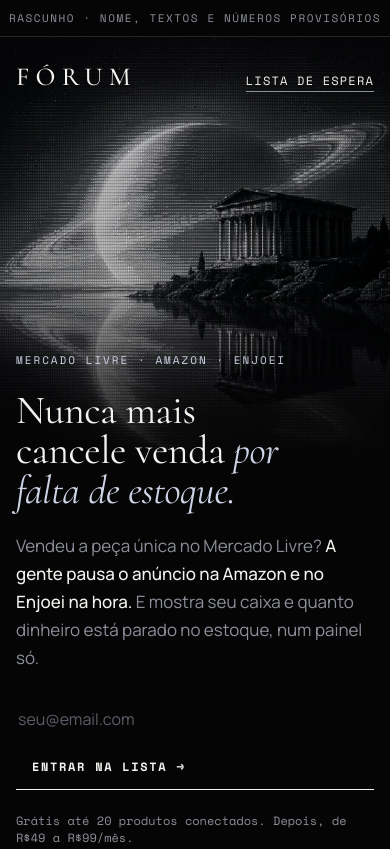
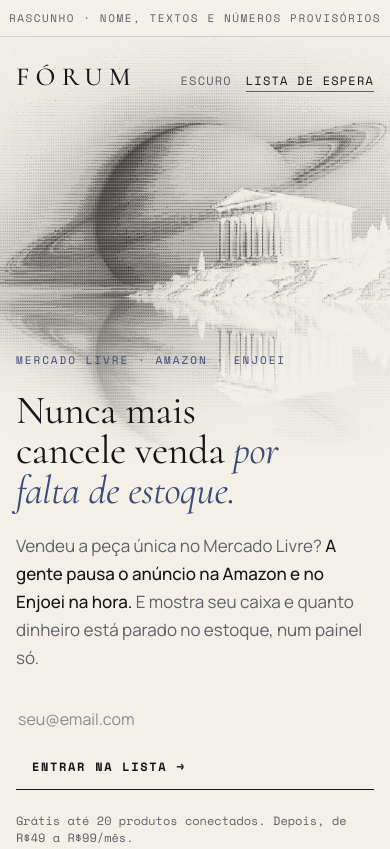
Before and after one commit to theomeme/a3-kickoff-landpage, a plain HTML site: page index.html in a window 390 px wide. Shown: the top 849 px of the page. Drawn offline with nearby package versions, Linux system fonts and the light colour scheme.

Commit message:
Adiciona tema claro à landing, com botão para trocar
O tema segue o sistema do visitante; o botão no topo troca e a escolha
fica salva no navegador. No claro, o templo em ASCII aparece invertido
sobre papel.

Co-Authored-By: Claude Opus 5.5 <noreply@anthropic.com>
Claude-Session: https://claude.ai/code/session_01XjUhhDYn3fjYVm8WCsBpV3

```diff
--- a/index.html
+++ b/index.html
@@ -5,11 +5,13 @@
 <meta name="viewport" content="width=device-width, initial-scale=1, viewport-fit=cover">
 <title>Fórum · Lista de espera</title>
 <meta name="description" content="Venda no Mercado Livre, Amazon e Enjoei sem cancelar venda por falta de estoque.">
+<script>try{var t=localStorage.getItem('tema');if(t==='light'||t==='dark')document.documentElement.dataset.theme=t}catch(e){}</script>
 <link rel="preconnect" href="https://fonts.googleapis.com">
 <link rel="preconnect" href="https://fonts.gstatic.com" crossorigin>
 <link rel="stylesheet" href="https://fonts.googleapis.com/css2?family=Cormorant:ital,wght@0,400;0,500;1,400&family=Space+Mono:wght@400;700&family=Manrope:wght@400;500;600&display=swap">
 <style>
-/* Layout: noite. O templo e a lua em ASCII ocupam a direita; o texto mora no vazio escuro à esquerda. Seções silenciosas, números grandes em serifa. Visual único (preto). */
+/* Layout: noite. O templo e a lua em ASCII ocupam a direita; o texto mora no vazio à esquerda. Seções silenciosas, números grandes em serifa.
+   Dois temas: escuro (padrão) e claro (papel, com o templo invertido em tinta). Segue o sistema; o botão no topo troca e lembra a escolha. */
 :root{
   --night:#050506;    /* fundo */
   --deep:#0e0f12;     /* superfície */
@@ -17,22 +19,41 @@
   --moon:#f2f2ee;     /* texto principal, luz da lua */
   --haze:#8d9099;     /* secundário */
   --glow:#cfd3e6;     /* destaque frio */
+  --dim:var(--dim);      /* terciário: placeholder, notas */
+  --bg-rgb:5 5 6;     /* fundo em RGB, para os degradês sobre a imagem */
+  --img-filter:none;
+  --img-blend:normal;
   --display:"Cormorant","Cormorant Garamond",Georgia,serif;
   --body:"Manrope",system-ui,sans-serif;
   --mono:"Space Mono",ui-monospace,Menlo,monospace;
   color-scheme:dark;
+}
+/* Tema claro: papel e tinta */
+:root[data-theme="light"]{
+  --night:#f3f0e8;--deep:#ebe7dd;--line:#d6d1c5;--moon:#16161a;--haze:#5f6169;--glow:#3d4a7a;--dim:#8a8c93;
+  --bg-rgb:243 240 232;--img-filter:invert(1) grayscale(1);--img-blend:multiply;color-scheme:light;
+}
+@media (prefers-color-scheme:light){
+  :root:not([data-theme="dark"]){
+    --night:#f3f0e8;--deep:#ebe7dd;--line:#d6d1c5;--moon:#16161a;--haze:#5f6169;--glow:#3d4a7a;--dim:#8a8c93;
+    --bg-rgb:243 240 232;--img-filter:invert(1) grayscale(1);--img-blend:multiply;color-scheme:light;
+  }
 }
 *{box-sizing:border-box}
 body{margin:0;background:var(--night);color:var(--moon);font:400 16px/1.65 var(--body)}
 .wrap{max-width:1160px;margin:0 auto;padding-left:max(16px,env(safe-area-inset-left,0px));padding-right:max(16px,env(safe-area-inset-right,0px))}
 .draft{font:400 11px var(--mono);letter-spacing:.14em;text-transform:uppercase;color:var(--haze);text-align:center;padding-block:10px;border-bottom:1px solid var(--line)}
 
-.hero{position:relative;background:var(--night) url(assets/templo.jpg) right center/cover no-repeat;min-height:680px;display:flex}
-.hero::before{content:"";position:absolute;inset:0;background:linear-gradient(90deg,rgba(5,5,6,.85) 0,rgba(5,5,6,.4) 40%,rgba(5,5,6,0) 60%),linear-gradient(0deg,var(--night) 0,rgba(5,5,6,0) 22%)}
-.hero .wrap{position:relative;width:100%;display:flex;flex-direction:column;padding-block:24px 72px}
+.hero{position:relative;background:var(--night);min-height:680px;display:flex}
+.sky{position:absolute;inset:0;background:url(assets/templo.jpg) right center/cover no-repeat;filter:var(--img-filter);mix-blend-mode:var(--img-blend)}
+.hero::before{content:"";position:absolute;inset:0;z-index:1;background:linear-gradient(90deg,rgb(var(--bg-rgb) / .85) 0,rgb(var(--bg-rgb) / .4) 40%,rgb(var(--bg-rgb) / 0) 60%),linear-gradient(0deg,var(--night) 0,rgb(var(--bg-rgb) / 0) 22%)}
+.hero .wrap{position:relative;z-index:2;width:100%;display:flex;flex-direction:column;padding-block:24px 72px}
 nav{display:flex;justify-content:space-between;align-items:baseline;gap:12px}
 .logo{font:500 26px var(--display);letter-spacing:.24em}
 .logo small{font:400 10px var(--mono);letter-spacing:.1em;color:var(--haze);margin-left:10px;text-transform:uppercase}
+nav .acts{display:flex;align-items:baseline;gap:20px;white-space:nowrap}
+.tema{padding:0 0 2px;font:400 12px var(--mono);letter-spacing:.1em;text-transform:uppercase;color:var(--haze);border-bottom:1px solid transparent}
+.tema:hover{color:var(--moon)}
 nav a{font:400 12px var(--mono);letter-spacing:.1em;text-transform:uppercase;color:var(--moon);text-decoration:none;border-bottom:1px solid var(--haze);padding-bottom:2px}
 .hero-copy{margin-top:auto;max-width:520px;display:flex;flex-direction:column;gap:22px}
 .eyebrow{font:400 11px var(--mono);letter-spacing:.18em;text-transform:uppercase;color:var(--glow)}
@@ -42,7 +63,7 @@ h1 em{font-style:italic;color:var(--glow)}
 .lede strong{color:var(--moon);font-weight:500}
 form{display:flex;flex-wrap:wrap;gap:0;max-width:480px;border-bottom:1px solid var(--moon)}
 input[type=email]{flex:1 1 220px;min-width:0;background:transparent;border:0;color:var(--moon);font:400 16px var(--body);padding:14px 2px}
-input[type=email]::placeholder{color:#5c5f67}
+input[type=email]::placeholder{color:var(--dim)}
 input[type=email]:focus{outline:none}
 form:focus-within{border-bottom-color:var(--glow)}
 button{background:transparent;color:var(--moon);border:0;font:700 12px var(--mono);letter-spacing:.14em;text-transform:uppercase;padding:14px 0 14px 16px;cursor:pointer}
@@ -68,7 +89,7 @@ h2{font:400 clamp(30px,4vw,48px)/1.08 var(--display);margin:0 0 16px;text-wrap:b
 .log{margin:0;font:400 12.5px/2 var(--mono);color:var(--haze);overflow-x:auto;border-left:1px solid var(--line);padding-left:20px}
 .log b{font-weight:400;color:var(--moon)}
 .log .z{color:var(--glow)}
-.tiny{font:400 11px var(--mono);color:#5c5f67;letter-spacing:.06em;margin-top:12px}
+.tiny{font:400 11px var(--mono);color:var(--dim);letter-spacing:.06em;margin-top:12px}
 
 .big{display:grid;grid-template-columns:repeat(3,1fr);gap:0;border-top:1px solid var(--line)}
 .big > div{padding:28px 24px 0 0;min-width:0}
@@ -90,12 +111,14 @@ h2{font:400 clamp(30px,4vw,48px)/1.08 var(--display);margin:0 0 16px;text-wrap:b
 .final .inner{display:flex;flex-direction:column;align-items:center;gap:22px}
 .final h2{max-width:none}
 .final form{width:100%}
-footer{border-top:1px solid var(--line);padding-block:28px;font:400 11px var(--mono);color:#5c5f67;letter-spacing:.06em}
+footer{border-top:1px solid var(--line);padding-block:28px;font:400 11px var(--mono);color:var(--dim);letter-spacing:.06em}
 
 @media (max-width:820px){
-  .logo small{display:none}
-  .hero{min-height:0;background-size:auto 440px;background-position:82% top}
-  .hero::before{background:linear-gradient(180deg,rgba(5,5,6,.5) 0,rgba(5,5,6,0) 80px,rgba(5,5,6,0) 240px,var(--night) 430px)}
+  .logo small,.hm{display:none}
+  nav .acts{gap:14px}
+  .hero{min-height:0}
+  .sky{background-size:auto 440px;background-position:82% top}
+  .hero::before{background:linear-gradient(180deg,rgb(var(--bg-rgb) / .5) 0,rgb(var(--bg-rgb) / 0) 80px,rgb(var(--bg-rgb) / 0) 240px,var(--night) 430px)}
   .hero-copy{margin-top:260px}
   .dores,.split,.big,.price{grid-template-columns:1fr}
   .dores{gap:36px}
@@ -110,8 +133,9 @@ footer{border-top:1px solid var(--line);padding-block:28px;font:400 11px var(--m
 <div class="draft">Rascunho · nome, textos e números provisórios</div>
 
 <header class="hero">
+  <div class="sky" aria-hidden="true"></div>
   <div class="wrap">
-    <nav><div class="logo">FÓRUM<small>nome provisório</small></div><a href="#lista">Lista de espera</a></nav>
+    <nav><div class="logo">FÓRUM<small>nome provisório</small></div><div class="acts"><button type="button" class="tema" aria-label="Trocar tema"><span class="hm">Tema </span>claro</button><a href="#lista">Lista de espera</a></div></nav>
     <div class="hero-copy">
       <div class="eyebrow">Mercado Livre · Amazon · Enjoei</div>
       <h1>Nunca mais cancele venda <em>por falta de estoque.</em></h1>
@@ -207,6 +231,16 @@ footer{border-top:1px solid var(--line);padding-block:28px;font:400 11px var(--m
    (passo a passo em docs/lista-de-espera.md). Vazia = modo demonstração. */
 const LISTA_DE_ESPERA_URL = 'https://script.google.com/macros/s/AKfycbz9dXrnq2mtCTNY890ivTm9HztDKjMJlp_iOYcvTcyS2qBcKh2Tc29DoLUKWDvtnlPQ/exec';
 
+/* Tema: segue o sistema até a pessoa escolher; a escolha fica salva neste navegador. */
+(()=>{
+  const b=document.querySelector('.tema'),h=document.documentElement,mq=matchMedia('(prefers-color-scheme: light)');
+  const atual=()=>h.dataset.theme||(mq.matches?'light':'dark');
+  const rotulo=()=>{b.lastChild.textContent=atual()==='light'?'escuro':'claro'};
+  b.addEventListener('click',()=>{const n=atual()==='light'?'dark':'light';h.dataset.theme=n;try{localStorage.setItem('tema',n)}catch(e){}rotulo()});
+  mq.addEventListener&&mq.addEventListener('change',rotulo);
+  rotulo();
+})();
+
 document.querySelectorAll('form.wl').forEach(f=>f.addEventListener('submit',async e=>{
   e.preventDefault();
   const i=f.querySelector('input[type=email]'),b=f.querySelector('button');
```
